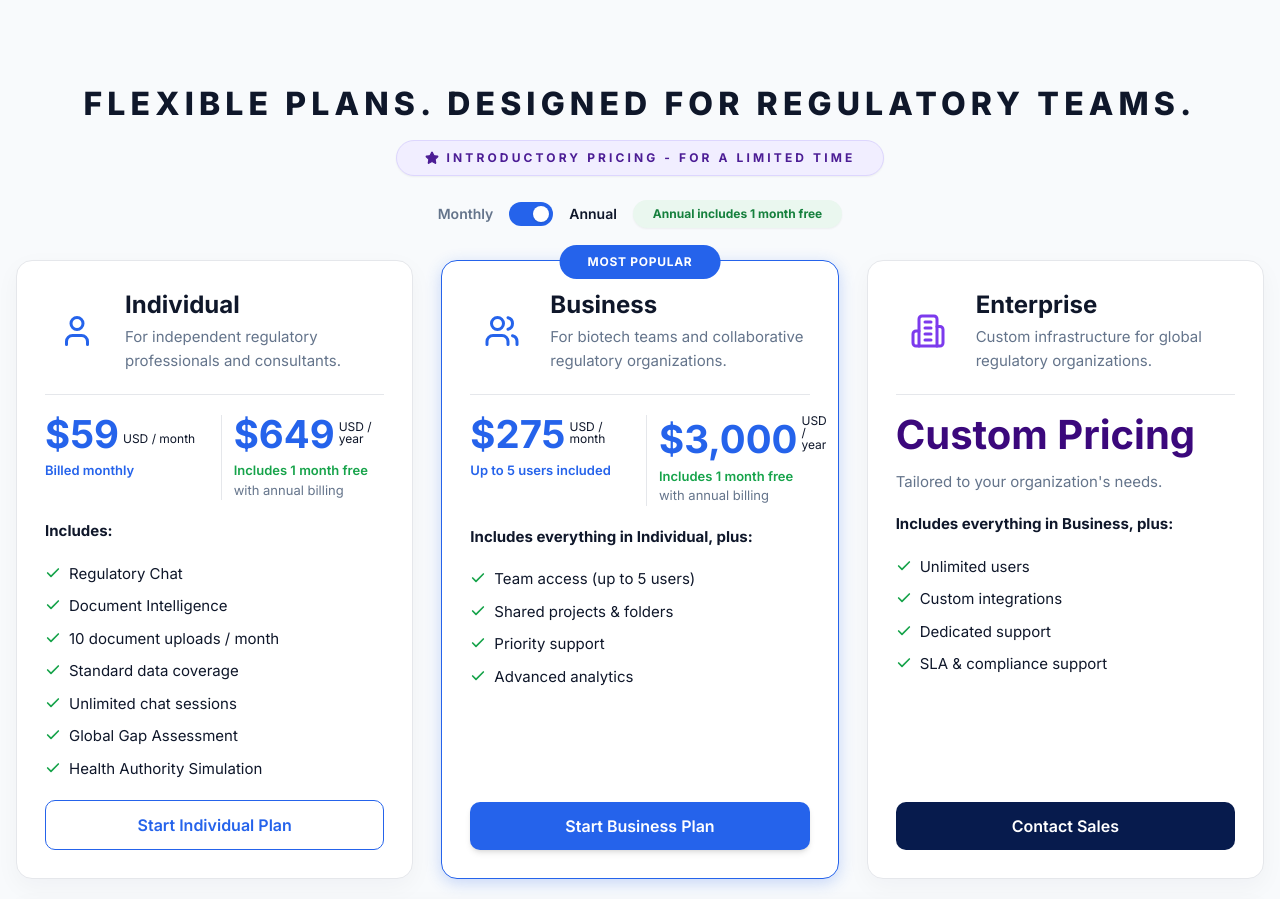
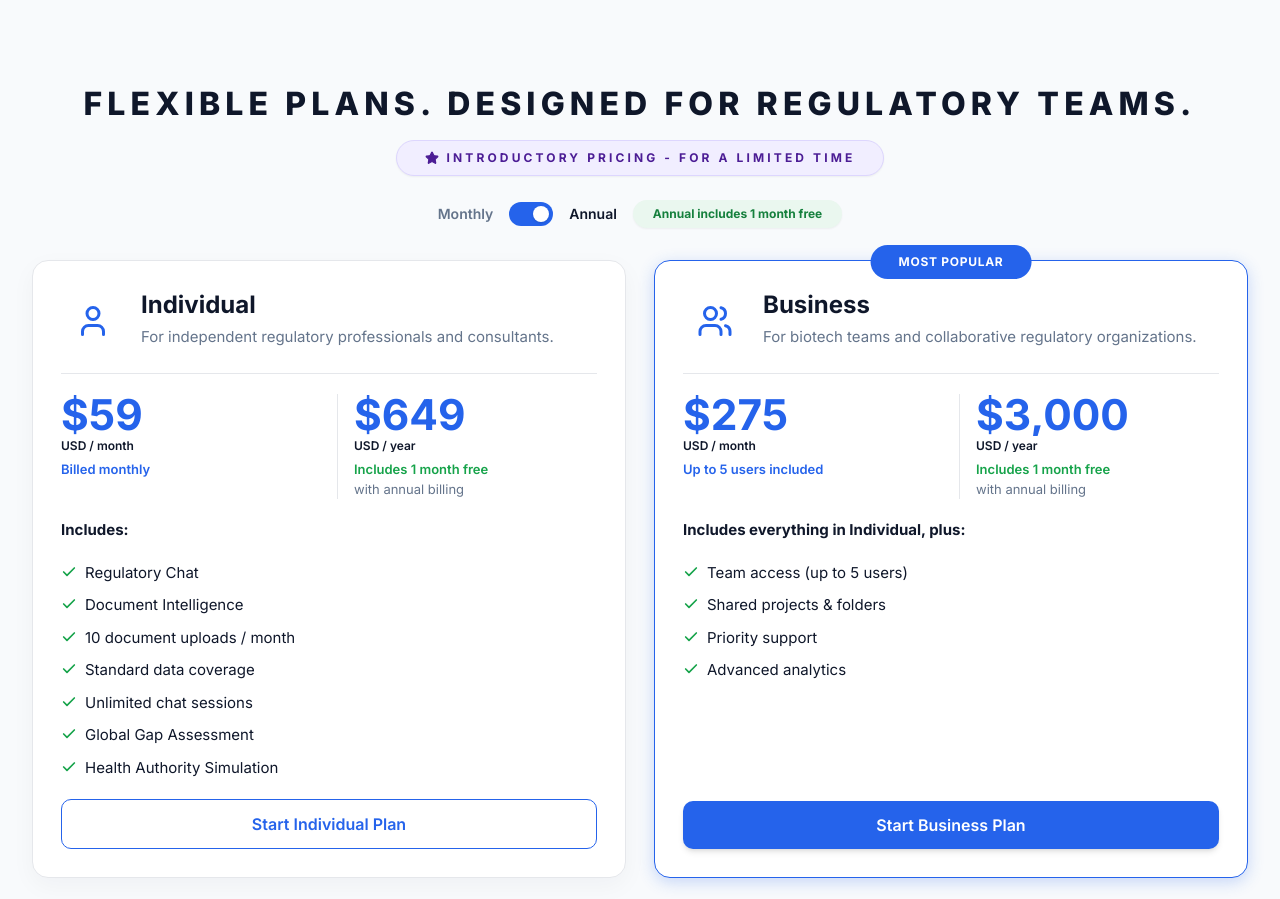
Before and after one commit to GulfstreamLS/Gulfstream-Intelligence, a Next.js app in the folder frontend/: page /pricing in a window 1280 px wide. Shown: the top 899 px of the page. Built offline with nearby package versions, Linux system fonts and the light colour scheme; no server answers.

Commit message:
fix: ui bug fix for pricing cards

```diff
--- a/frontend/src/components/billing/PricingTable.tsx
+++ b/frontend/src/components/billing/PricingTable.tsx
@@ -249,7 +249,7 @@ export function PricingTable({ initialPlan, showDashboardLink = true }: PricingT
   const currentPlans = user ? (isOrgUser ? plans.organization : plans.solo) : [...plans.solo, ...plans.organization];
 
   return (
-    <div className="max-w-7xl mx-auto px-4 py-8">
+    <div className="mx-auto w-full max-w-[1540px] px-4 py-8 sm:px-6 lg:px-8">
       {/* Toast */}
       {toast && (
         <div className={cn(
@@ -323,7 +323,14 @@ export function PricingTable({ initialPlan, showDashboardLink = true }: PricingT
       </div>
 
       {/* Plan cards */}
-      <div className={cn("grid gap-7", currentPlans.length === 2 ? "max-w-4xl mx-auto grid-cols-1 md:grid-cols-2" : currentPlans.length === 1 ? "max-w-lg mx-auto grid-cols-1" : "grid-cols-1 lg:grid-cols-3")}>
+      <div className={cn(
+        "grid items-stretch gap-5 md:gap-6 xl:gap-7",
+        currentPlans.length === 2
+          ? "mx-auto max-w-5xl grid-cols-1 lg:grid-cols-2"
+          : currentPlans.length === 1
+          ? "mx-auto max-w-lg grid-cols-1"
+          : "grid-cols-1 lg:grid-cols-2 2xl:grid-cols-3"
+      )}>
         {currentPlans.map((plan) => {
           const isEnterprise = plan.id === "enterprise";
           const currentCycle = annual ? "annual" : "monthly";
@@ -346,7 +353,7 @@ export function PricingTable({ initialPlan, showDashboardLink = true }: PricingT
             <div
               key={plan.id}
               className={cn(
-                "rounded-2xl p-7 min-h-[565px] flex flex-col gap-5 border bg-gs-card relative transition-all duration-300",
+                "relative flex h-full min-w-0 flex-col gap-5 rounded-2xl border bg-gs-card p-5 transition-all duration-300 sm:p-6 xl:p-7 2xl:min-h-[565px]",
                 isPopular && !isCurrent ? "border-gs-blue shadow-blue-glow" : "border-gs-border shadow-card",
                 isCurrent && "ring-2 ring-gs-green border-gs-green"
               )}
@@ -362,74 +369,76 @@ export function PricingTable({ initialPlan, showDashboardLink = true }: PricingT
                 </span>
               )}
 
-              <div className="flex items-center gap-4">
+              <div className="flex min-w-0 flex-col gap-4 sm:flex-row sm:items-start">
                 <span className={cn(
                   "flex h-16 w-16 shrink-0 items-center justify-center rounded-xl",
                   isEnterprise ? "bg-gs-purple/10 text-gs-purple dark:bg-gs-purple/20 dark:text-purple-300" : "bg-gs-blue/10 text-gs-blue dark:bg-gs-blue/20"
                 )}>
                   <Icon className="h-9 w-9" strokeWidth={2} />
                 </span>
-                <div>
-                  <h3 className="text-2xl font-bold text-gs-text">{plan.name}</h3>
-                  <p className="text-[15px] leading-relaxed text-gs-muted mt-1">{plan.description}</p>
+                <div className="min-w-0">
+                  <h3 className="truncate text-2xl font-bold text-gs-text" title={plan.name}>{plan.name}</h3>
+                  <p className="line-clamp-2 max-w-full overflow-hidden text-ellipsis text-[15px] leading-relaxed text-gs-muted mt-1" title={plan.description}>
+                    {plan.description}
+                  </p>
                 </div>
               </div>
 
               <div className="border-t border-gs-border pt-5">
                 {price !== null ? (
                   annual && annualTotal !== null ? (
-                    <div className="grid grid-cols-2 gap-3">
+                    <div className="grid grid-cols-1 gap-4 sm:grid-cols-2 lg:grid-cols-1 xl:grid-cols-2 2xl:grid-cols-2">
                       <div className="min-w-0">
-                        <div className="flex items-end gap-1 leading-none">
-                          <span className="text-[clamp(2rem,3vw,2.65rem)] font-bold text-gs-blue">
+                        <div className="min-w-0">
+                          <span className="block max-w-full truncate text-[clamp(2rem,8vw,2.65rem)] sm:text-[clamp(2rem,5vw,2.65rem)] lg:text-[clamp(2rem,4vw,2.65rem)] 2xl:text-[clamp(2rem,2.4vw,2.65rem)] font-bold leading-none text-gs-blue">
                             ${typeof price === 'number' ? price.toLocaleString('en-US', { minimumFractionDigits: price % 1 === 0 ? 0 : 2 }) : price}
                           </span>
-                          <span className="text-[12px] leading-none text-gs-text mb-2">USD / month</span>
+                          <span className="mt-1 block max-w-full truncate text-[12px] font-semibold leading-none text-gs-text">USD / month</span>
                         </div>
-                        <p className="text-[13px] text-gs-blue font-semibold mt-2">
+                        <p className="mt-2 max-w-full truncate text-[13px] font-semibold text-gs-blue" title={plan.id === "business" ? "Up to 5 users included" : "Billed monthly"}>
                           {plan.id === "business" ? "Up to 5 users included" : "Billed monthly"}
                         </p>
                       </div>
-                      <div className="min-w-0 border-l border-gs-border pl-3">
-                        <div className="flex items-end gap-1 leading-none">
-                          <span className="text-[clamp(2rem,3vw,2.65rem)] font-bold text-gs-blue">
+                      <div className="min-w-0 border-t border-gs-border pt-4 sm:border-l sm:border-t-0 sm:pl-4 sm:pt-0 lg:border-l-0 lg:border-t lg:pl-0 lg:pt-4 xl:border-l xl:border-t-0 xl:pl-4 xl:pt-0 2xl:border-l 2xl:border-t-0 2xl:pl-4 2xl:pt-0">
+                        <div className="min-w-0">
+                          <span className="block max-w-full truncate text-[clamp(2rem,8vw,2.65rem)] sm:text-[clamp(2rem,5vw,2.65rem)] lg:text-[clamp(2rem,4vw,2.65rem)] 2xl:text-[clamp(2rem,2.4vw,2.65rem)] font-bold leading-none text-gs-blue">
                             ${annualTotal.toLocaleString("en-US")}
                           </span>
-                          <span className="text-[12px] leading-none text-gs-text mb-2">USD / year</span>
+                          <span className="mt-1 block max-w-full truncate text-[12px] font-semibold leading-none text-gs-text">USD / year</span>
                         </div>
-                        <p className="text-[13px] text-gs-green font-semibold mt-2">
+                        <p className="mt-2 max-w-full truncate text-[13px] font-semibold text-gs-green" title="Includes 1 month free">
                           Includes 1 month free
                         </p>
-                        <p className="text-[13px] text-gs-muted">with annual billing</p>
+                        <p className="max-w-full truncate text-[13px] text-gs-muted" title="with annual billing">with annual billing</p>
                       </div>
                     </div>
                   ) : (
                     <>
-                      <div className="flex items-end gap-1 leading-none">
-                        <span className="text-[40px] font-bold text-gs-blue">
+                      <div className="flex min-w-0 flex-wrap items-end gap-x-1 gap-y-2 leading-none">
+                        <span className="min-w-0 max-w-full truncate text-[40px] font-bold text-gs-blue">
                           ${typeof price === 'number' ? price.toLocaleString('en-US', { minimumFractionDigits: price % 1 === 0 ? 0 : 2 }) : price}
                         </span>
-                        <span className="text-sm text-gs-text mb-2">USD / month</span>
+                        <span className="mb-2 max-w-full truncate text-sm text-gs-text">USD / month</span>
                       </div>
-                      <p className="text-[13px] text-gs-blue font-semibold mt-2">
+                      <p className="mt-2 max-w-full truncate text-[13px] font-semibold text-gs-blue" title={plan.id === "business" ? "Up to 5 users included" : "Billed monthly"}>
                         {plan.id === "business" ? "Up to 5 users included" : "Billed monthly"}
                       </p>
                     </>
                   )
                 ) : (
                   <>
-                    <p className="text-[40px] font-bold text-[#3B087C] dark:text-purple-300 leading-none">Custom Pricing</p>
-                    <p className="text-[15px] text-gs-muted mt-4">Tailored to your organization&apos;s needs.</p>
+                    <p className="max-w-full truncate text-[40px] font-bold leading-none text-[#3B087C] dark:text-purple-300" title="Custom Pricing">Custom Pricing</p>
+                    <p className="mt-4 max-w-full truncate text-[15px] text-gs-muted" title="Tailored to your organization's needs.">Tailored to your organization&apos;s needs.</p>
                   </>
                 )}
               </div>
 
-              <p className="text-[15px] font-bold text-gs-text">{featureHeading}</p>
+              <p className="max-w-full truncate text-[15px] font-bold text-gs-text" title={featureHeading}>{featureHeading}</p>
               <ul className="space-y-2.5 flex-1">
                 {listFeatures.map((f) => (
-                  <li key={f} className="flex items-start gap-2">
+                  <li key={f} className="flex min-w-0 items-start gap-2">
                     <Check className="w-4 h-4 shrink-0 mt-[2px] text-gs-green" strokeWidth={2.5} />
-                    <span className="text-[15px] text-gs-text">{f}</span>
+                    <span className="min-w-0 max-w-full truncate text-[15px] text-gs-text" title={f}>{f}</span>
                   </li>
                 ))}
               </ul>
@@ -438,7 +447,7 @@ export function PricingTable({ initialPlan, showDashboardLink = true }: PricingT
                 <button
                   onClick={() => !isCurrent && handlePlanClick(plan.id)}
                   className={cn(
-                    "w-full py-3 rounded-[10px] text-base font-semibold transition-all min-h-[48px] flex items-center justify-center",
+                    "flex min-h-[48px] w-full min-w-0 items-center justify-center rounded-[10px] px-3 py-3 text-base font-semibold transition-all",
                     isCurrent
                       ? "bg-gs-green/10 text-gs-green border border-gs-green cursor-default"
                       : isEnterprise
@@ -451,16 +460,16 @@ export function PricingTable({ initialPlan, showDashboardLink = true }: PricingT
                 >
                   {loading === plan.id ? (
                     <div className="w-5 h-5 border-2 border-current border-t-transparent rounded-full animate-spin" />
-                  ) : isCurrent ? (
-                    subscription?.cancel_at_period_end ? "Ending Soon" : "Subscribed"
-                  ) : isCurrentPlan ? (
-                    "Switch to " + (annual ? "Annual" : "Monthly")
-                  ) : isEnterprise ? (
-                    "Contact Sales"
-                  ) : user ? (
-                    plan.id === "starter" ? "Start Individual Plan" : "Start Business Plan"
                   ) : (
-                    plan.id === "starter" ? "Start Individual Plan" : "Start Business Plan"
+                    <span className="min-w-0 max-w-full truncate">
+                      {isCurrent
+                        ? subscription?.cancel_at_period_end ? "Ending Soon" : "Subscribed"
+                        : isCurrentPlan
+                        ? "Switch to " + (annual ? "Annual" : "Monthly")
+                        : isEnterprise
+                        ? "Contact Sales"
+                        : plan.id === "starter" ? "Start Individual Plan" : "Start Business Plan"}
+                    </span>
                   )}
                 </button>
 
--- a/frontend/src/components/marketing/PricingSection.tsx
+++ b/frontend/src/components/marketing/PricingSection.tsx
@@ -231,7 +231,7 @@ function PlanCard({ plan, annual, isLoggedIn }: { plan: Plan; annual: boolean; i
           annual && annualTotal !== null ? (
             <div className="grid grid-cols-2 gap-3">
               <div className="min-w-0">
-                <div className="flex items-end gap-1 leading-none whitespace-nowrap">
+                <div className="flex items-end flex-wrap gap-1 leading-none whitespace-nowrap">
                   <span className="text-[clamp(2rem,3vw,2.65rem)] font-bold text-gs-blue dark:text-white">
                     ${price.toLocaleString("en-US")}
                   </span>
@@ -244,7 +244,7 @@ function PlanCard({ plan, annual, isLoggedIn }: { plan: Plan; annual: boolean; i
                 </p>
               </div>
               <div className="min-w-0 border-l border-gs-border dark:border-white/10 pl-3">
-                <div className="flex items-end gap-1 leading-none whitespace-nowrap">
+                <div className="flex items-end flex-wrap gap-1 leading-none whitespace-nowrap">
                   <span className="text-[clamp(2rem,3vw,2.65rem)] font-bold text-gs-blue dark:text-white">
                     ${annualTotal.toLocaleString("en-US")}
                   </span>
```
